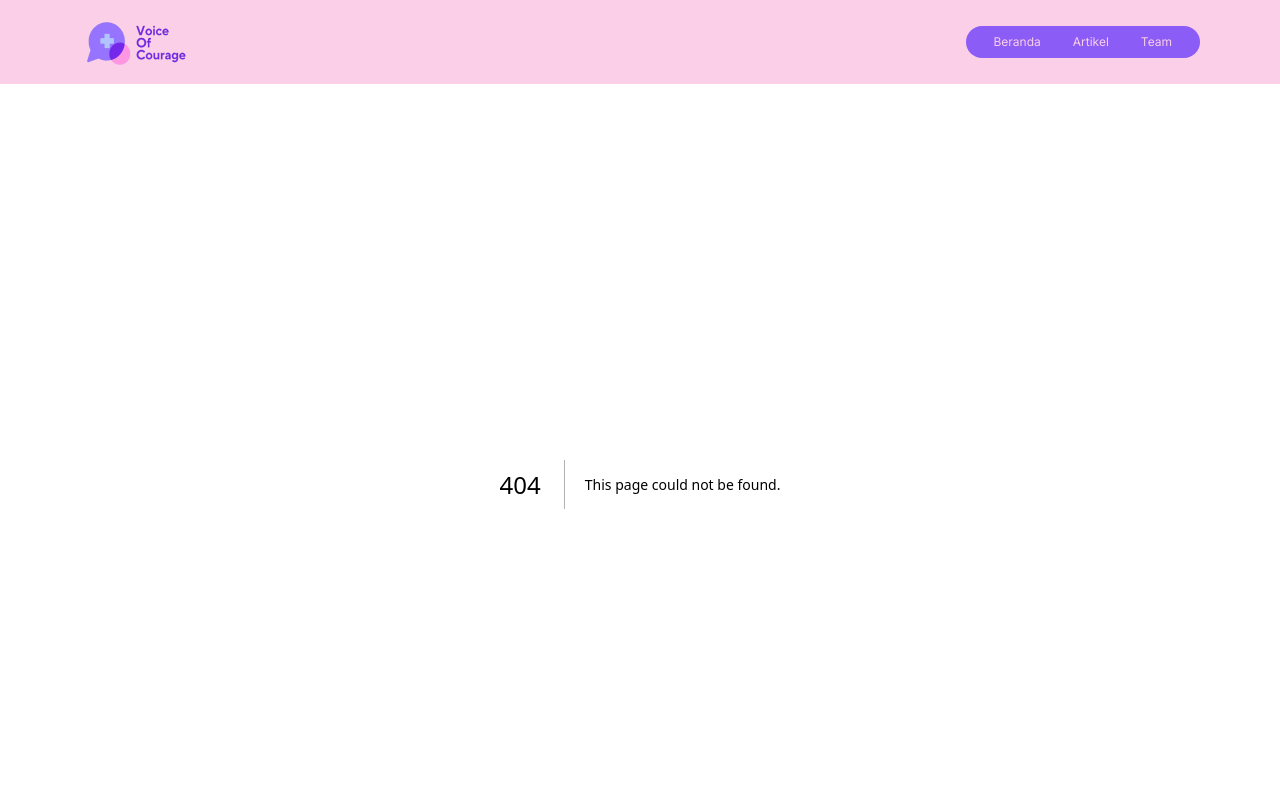
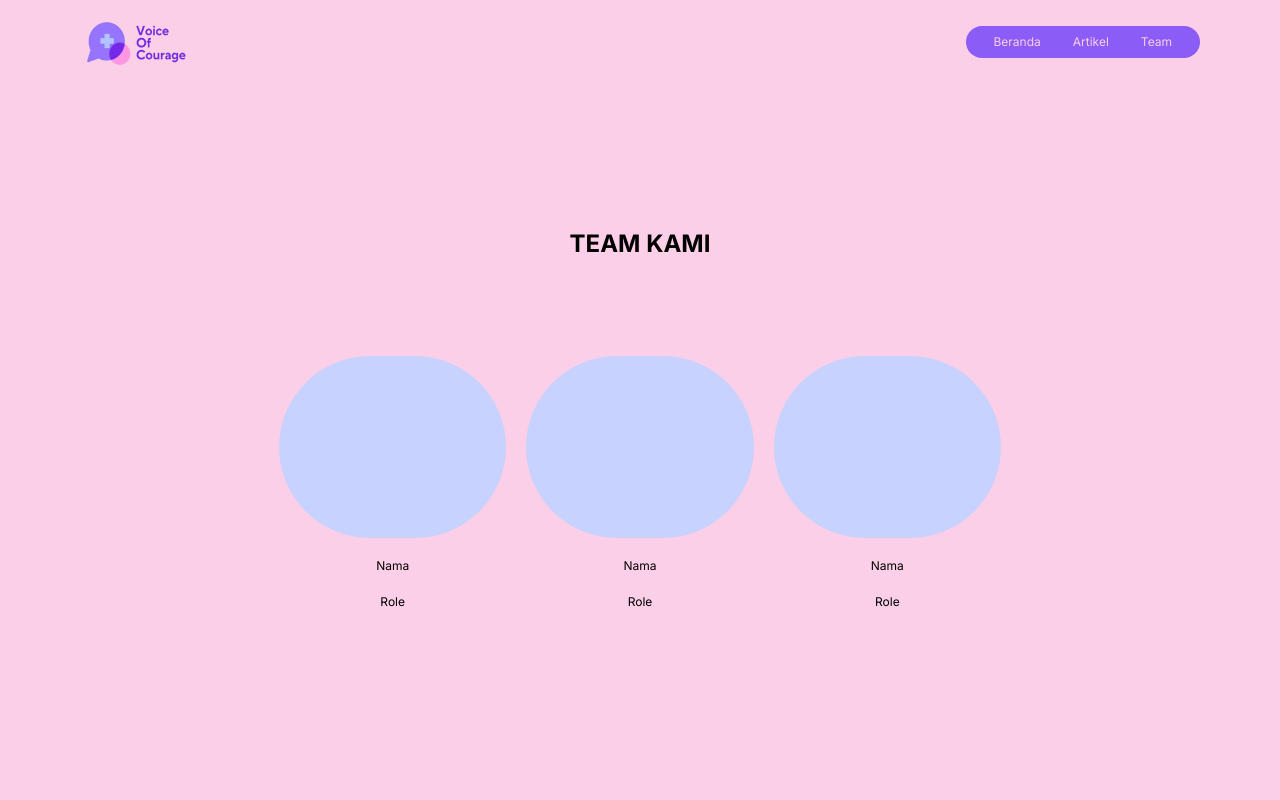
Before and after one commit to Adittyapn/voc, a Next.js app: page /about in a window 1280 px wide. Before the commit this address had no page. Shown: the top 800 px of the page. Built offline with nearby package versions, Linux system fonts and the light colour scheme.

Commit message:
feat: add about page

```diff
--- /dev/null
+++ b/src/app/about/page.js
@@ -0,0 +1,25 @@
+import TeamMember from "@/components/TeamMember";
+import * as React from "react";
+
+function MyComponent() {
+  return (
+    <main className="flex flex-col justify-center px-10 bg-pink-200 max-md:px-5">
+      <div className="flex justify-center items-center px-16 bg-pink-200 rounded-[38px] max-md:px-5 max-md:max-w-full">
+        <article className="flex flex-col mt-36 mb-52 max-w-full w-[722px] max-md:my-10">
+          <h1 className="self-center text-2xl font-bold text-black">
+            TEAM KAMI
+          </h1>
+          <section className="mt-24 max-md:mt-10 max-md:max-w-full">
+            <div className="flex gap-5 max-md:flex-col max-md:gap-0">
+              <TeamMember name="Nama" role="Role" />
+              <TeamMember name="Nama" role="Role" />
+              <TeamMember name="Nama" role="Role" />
+            </div>
+          </section>
+        </article>
+      </div>
+    </main>
+  );
+}
+
+export default MyComponent;
--- a/src/components/Header.js
+++ b/src/components/Header.js
@@ -1,5 +1,6 @@
 "use client";
 
+import Link from "next/link";
 import React, { useState, useEffect } from "react";
 
 export default function Header() {
@@ -19,7 +20,11 @@ export default function Header() {
   }, []);
 
   return (
-    <nav className={`sticky top-0 z-10 flex flex-col items-center px-20 pt-4 pb-4 bg-pink-200 max-md:px-5 max-md:max-w-full ${scrolled ? 'shadow-md' : ''}`}>
+    <nav
+      className={`sticky top-0 z-10 flex flex-col items-center px-20 pt-4 pb-4 bg-pink-200 max-md:px-5 max-md:max-w-full ${
+        scrolled ? "shadow-md" : ""
+      }`}
+    >
       <div className="flex gap-5 justify-between self-start max-w-full text-xs text-pink-200 whitespace-nowrap w-screen max-md:flex-wrap">
         <img
           src="../../assets/Logo-VOC-1.png"
@@ -27,14 +32,14 @@ export default function Header() {
           alt="Logo"
         />
         <ul className="flex gap-8 justify-between px-7 py-2 my-auto bg-violet-500 rounded-[30px] max-md:px-5">
-          <li>
-            <button className="hover:scale-110">Beranda</button>
+          <li className="hover:scale-110">
+            <Link href="/">Beranda</Link>
           </li>
-          <li>
-            <button className="hover:scale-110">Artikel</button>
+          <li className="hover:scale-110">
+            <button >Artikel</button>
           </li>
-          <li>
-            <button className="hover:scale-110">Team</button>
+          <li className="hover:scale-110">
+            <Link href="/about" >Team</Link>
           </li>
         </ul>
       </div>
--- /dev/null
+++ b/src/components/TeamMember.js
@@ -0,0 +1,11 @@
+function TeamMember({ name, role }) {
+  return (
+    <section className="flex flex-col grow items-center text-xs text-black whitespace-nowrap max-md:mt-10">
+      <div className="shrink-0 self-stretch w-full bg-indigo-200 rounded-full h-[182px]" />
+      <p className="mt-5">{name}</p>
+      <p className="mt-5">{role}</p>
+    </section>
+  );
+}
+
+export default TeamMember;
```
